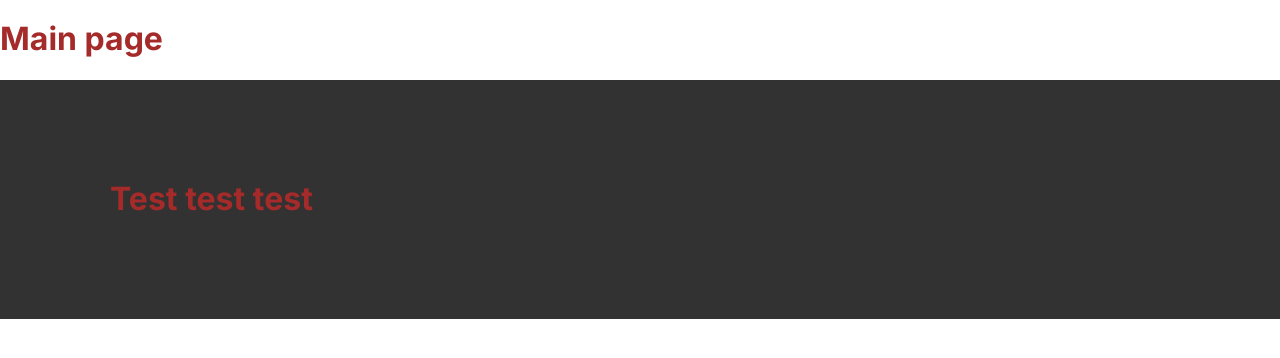
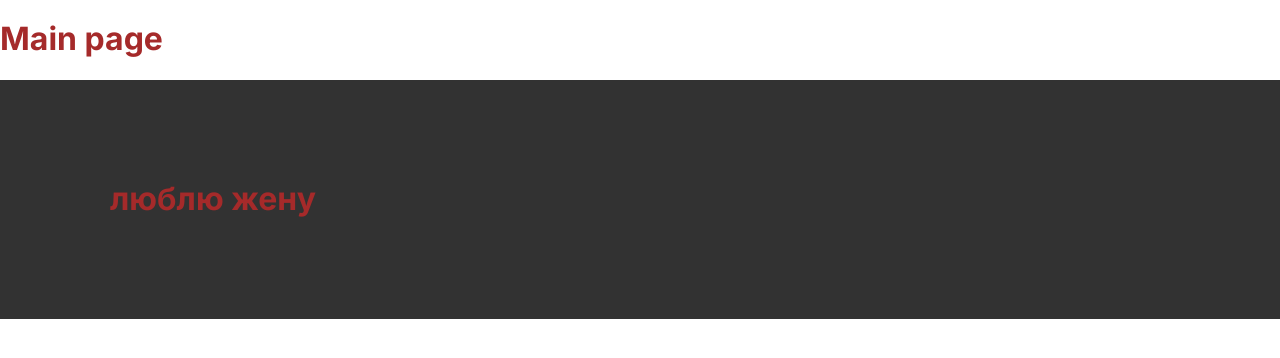
Before and after one commit to juliakocur/eCommerce, a React app: page /#/main in a window 1280 px wide. Shown: the top 358 px of the page. Built offline with nearby package versions, Linux system fonts and the light colour scheme.

Commit message:
feat: add test

```diff
--- a/src/components/Footer/Footre.tsx
+++ b/src/components/Footer/Footre.tsx
@@ -3,7 +3,7 @@ import './Footer.scss';
 const Footer = () => {
   return (
     <div className="wrapperFooter">
-      <h1>Test test test</h1>
+      <h1>люблю жену</h1>
     </div>
   );
 };
```
